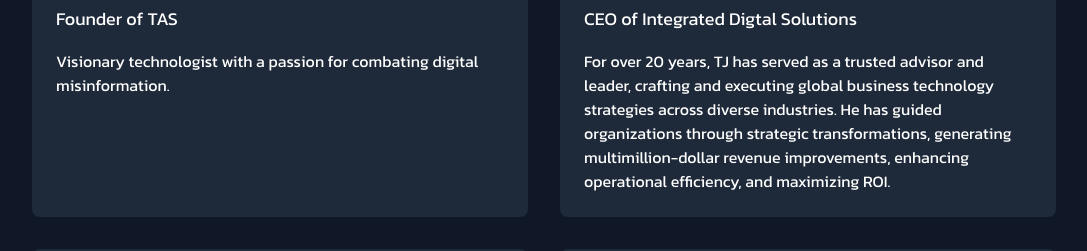
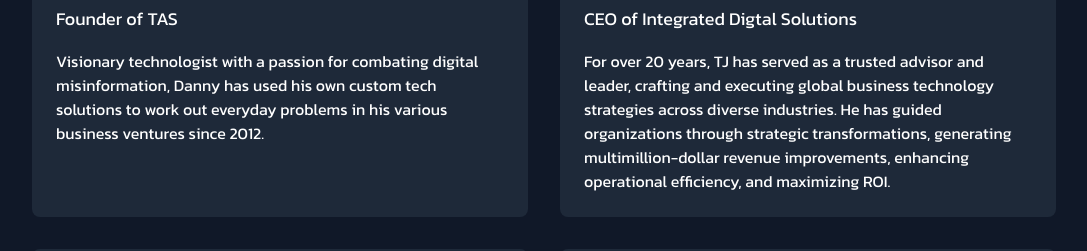
Before and after one commit to dannyprikaz/tas-website, a website: page nab.html in a window 1280 px wide. Shown: the part 1839-2090 px from the top of the page, without its empty margins (96-1183 px from the left). Drawn offline with Linux system fonts and the light colour scheme.

Commit message:
Add Danny's bio.

```diff
--- a/nab.html
+++ b/nab.html
@@ -184,7 +184,7 @@
                     <h4 class="text-xl font-semibold mb-2 text-[#FFB200]">Danny Prikazsky</h4>
                 </a>
                 <p class="text-lg">Founder of TAS</p>
-                <p class="mt-4">Visionary technologist with a passion for combating digital misinformation.</p>
+                <p class="mt-4">Visionary technologist with a passion for combating digital misinformation, Danny has used his own custom tech solutions to work out everyday problems in his various business ventures since 2012.</p>
             </div>
 
             <div class="bg-gray-800 p-6 rounded-lg hover:bg-gray-700 transition-colors">
```
